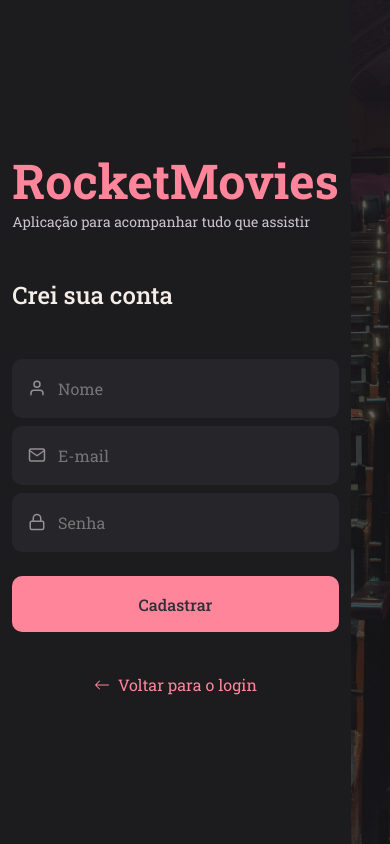
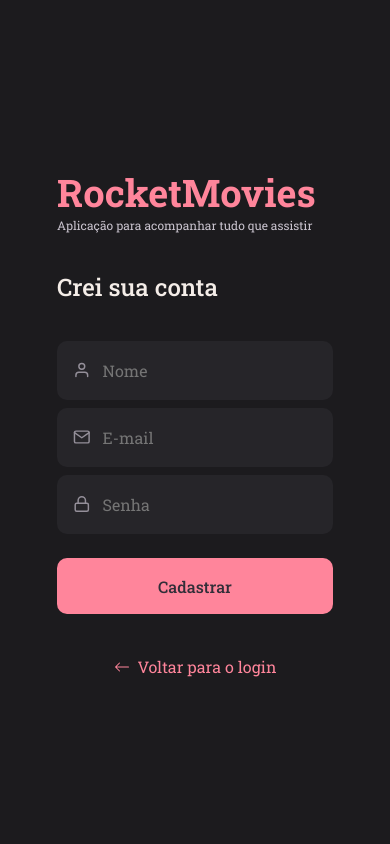
Before and after one commit to denilsonbaptista/rocketmovies, a React (Vite) app: page /register in a window 390 px wide. Built offline with nearby package versions, Linux system fonts and the light colour scheme.

Commit message:
add responsiveness on screen Singin and SingUp

```diff
--- a/src/pages/SingIn/styles.js
+++ b/src/pages/SingIn/styles.js
@@ -1,11 +1,16 @@
-import styled from "styled-components"
-import backgroundImg from "../../assets/background.png"
+import styled from 'styled-components'
+import backgroundImg from '../../assets/background.png'
+import { DEVICE_BREAKPOINTS } from '../../styles/deviceBreakpoints'
 
 export const Container = styled.div`
   height: 100vh;
 
   display: flex;
   align-items: stretch;
+
+  @media (max-width: ${DEVICE_BREAKPOINTS.LG}) {
+    justify-content: center;
+  }
 `
 
 export const Form = styled.form`
@@ -47,10 +52,28 @@ export const Form = styled.form`
     text-align: center;
     color: ${({ theme }) => theme.COLORS.PINK};
   }
+
+  @media (max-width: ${DEVICE_BREAKPOINTS.SM}) {
+    > h1 {
+      font-size: 3.8rem;
+    }
+
+    > p {
+      font-size: 1.2rem;
+    }
+
+    > h2 {
+      padding: 3.8rem 0;
+    }
+  }
 `
 
 export const Background = styled.div`
   flex: 1;
   background: url(${backgroundImg}) no-repeat center center;
   background-size: cover;
+
+  @media (max-width: ${DEVICE_BREAKPOINTS.LG}) {
+    display: none;
+  }
 `
--- a/src/pages/SingUp/styles.js
+++ b/src/pages/SingUp/styles.js
@@ -1,11 +1,16 @@
-import styled from "styled-components"
-import backgroundImg from "../../assets/background.png"
+import styled from 'styled-components'
+import backgroundImg from '../../assets/background.png'
+import { DEVICE_BREAKPOINTS } from '../../styles/deviceBreakpoints'
 
 export const Container = styled.div`
   height: 100vh;
 
   display: flex;
   align-items: stretch;
+
+  @media (max-width: ${DEVICE_BREAKPOINTS.LG}) {
+    justify-content: center;
+  }
 `
 
 export const Form = styled.form`
@@ -52,10 +57,28 @@ export const Form = styled.form`
 
     color: ${({ theme }) => theme.COLORS.PINK};
   }
+
+  @media (max-width: ${DEVICE_BREAKPOINTS.SM}) {
+    > h1 {
+      font-size: 3.8rem;
+    }
+
+    > p {
+      font-size: 1.2rem;
+    }
+
+    > h2 {
+      padding: 3.8rem 0;
+    }
+  }
 `
 
 export const Background = styled.div`
   flex: 1;
   background: url(${backgroundImg}) no-repeat center center;
   background-size: cover;
+
+  @media (max-width: ${DEVICE_BREAKPOINTS.LG}) {
+    display: none;
+  }
 `
--- /dev/null
+++ b/src/styles/deviceBreakpoints.js
@@ -0,0 +1,7 @@
+export const DEVICE_BREAKPOINTS = {
+  XS: '280px',
+  SM: '425px',
+  MD: '768px',
+  LG: '1024px',
+  XL: '1280px',
+}
--- a/src/styles/global.js
+++ b/src/styles/global.js
@@ -1,4 +1,5 @@
-import { createGlobalStyle } from "styled-components"
+import { createGlobalStyle } from 'styled-components'
+import { DEVICE_BREAKPOINTS } from '../styles/deviceBreakpoints'
 
 export default createGlobalStyle`
   * {
@@ -63,4 +64,9 @@ export default createGlobalStyle`
     border-radius: 0.8rem;
     cursor: move;
   }
+
+  @media (max-width: ${DEVICE_BREAKPOINTS.LG}) {
+    font-size: 1.2rem;
+  }
+
 `
```
